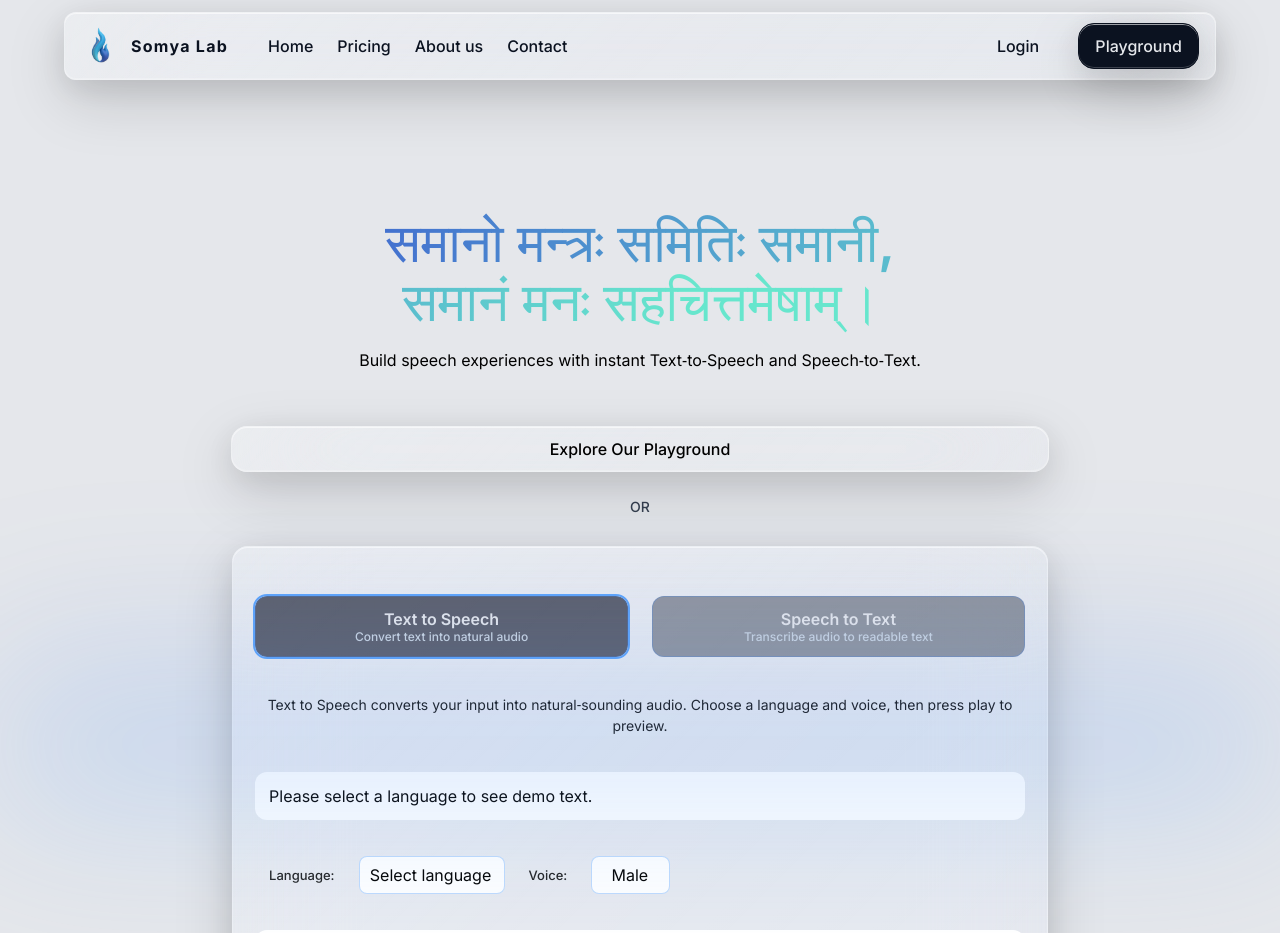
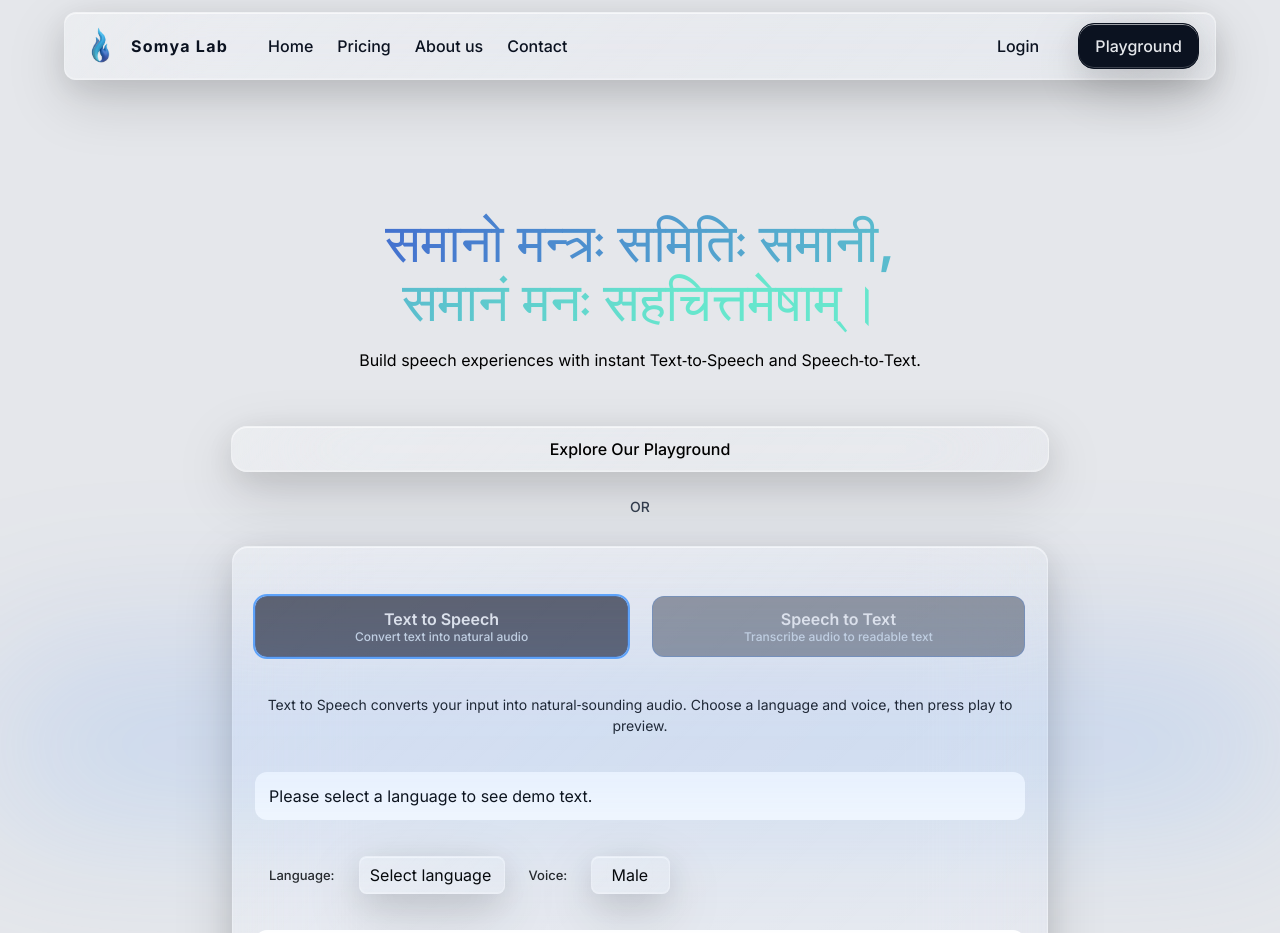
Before and after one commit to SomyaLab/tts-asr-platform, a React (Vite) app in the folder front-end/: page / in a window 1280 px wide. Shown: the top 933 px of the page. Built offline with nearby package versions, Linux system fonts and the light colour scheme; no server answers.

Commit message:
language btn changed

```diff
--- a/front-end/src/pages/Home.css
+++ b/front-end/src/pages/Home.css
@@ -261,9 +261,16 @@
 }
 
 .tts-select {
-  background: #ffffff;
-  color: #000000;
-  border: 1px solid rgba(96,165,250,0.4);
+  background: linear-gradient(
+    135deg,
+    rgba(30, 41, 59, 0.3) 0%,
+    rgba(15, 23, 42, 0.25) 50%,
+    rgba(30, 41, 59, 0.2) 100%
+  );
+  backdrop-filter: blur(var(--card-blur)) saturate(180%);
+  -webkit-backdrop-filter: blur(var(--card-blur)) saturate(180%);
+  border: 1px solid var(--card-border);
+  color: #e5e7eb;
   border-radius: 8px;
   padding: 8px 10px;
   min-width: 32px;
@@ -278,11 +285,99 @@
   padding-right: 12px;
   outline: none;
   text-align: center;
-  transition: background-color 0.2s ease;
-
+  transition: all 0.2s ease;
+  box-shadow:
+    var(--card-shadow-outer-1),
+    var(--card-shadow-outer-2),
+    var(--card-shadow-inset-top),
+    var(--card-shadow-inset-bottom);
 }
 
-.tts-select::-ms-expand { display: flex; background: #ffffff; }
+.tts-select:focus {
+  background: linear-gradient(
+    135deg,
+    rgba(30, 41, 59, 0.4) 0%,
+    rgba(15, 23, 42, 0.35) 50%,
+    rgba(30, 41, 59, 0.3) 100%
+  );
+}
+
+@media (prefers-color-scheme: light) {
+  .tts-select {
+    background: linear-gradient(
+      135deg,
+      rgba(255, 255, 255, 0.25) 0%,
+      rgba(255, 255, 255, 0.15) 50%,
+      rgba(255, 255, 255, 0.1) 100%
+    );
+    backdrop-filter: blur(var(--card-blur)) saturate(180%);
+    -webkit-backdrop-filter: blur(var(--card-blur)) saturate(180%);
+    border: 1px solid var(--card-border);
+    color: #000000;
+  }
+  .tts-select:focus {
+    background: linear-gradient(
+      135deg,
+      rgba(255, 255, 255, 0.35) 0%,
+      rgba(255, 255, 255, 0.25) 50%,
+      rgba(255, 255, 255, 0.2) 100%
+    );
+  }
+}
+
+.tts-select option {
+  background: linear-gradient(
+    135deg,
+    rgba(30, 41, 59, 0.95) 0%,
+    rgba(15, 23, 42, 0.9) 50%,
+    rgba(30, 41, 59, 0.95) 100%
+  );
+  color: #e5e7eb;
+  padding: 8px 10px;
+}
+
+.tts-select option:checked,
+.tts-select option:hover {
+  background: linear-gradient(
+    135deg,
+    rgba(30, 41, 59, 1) 0%,
+    rgba(15, 23, 42, 0.95) 50%,
+    rgba(30, 41, 59, 1) 100%
+  );
+  color: #ffffff;
+}
+
+@media (prefers-color-scheme: light) {
+  .tts-select option {
+    background: linear-gradient(
+      135deg,
+      rgba(255, 255, 255, 0.95) 0%,
+      rgba(255, 255, 255, 0.9) 50%,
+      rgba(255, 255, 255, 0.95) 100%
+    );
+    color: #000000;
+  }
+  .tts-select option:checked,
+  .tts-select option:hover {
+    background: linear-gradient(
+      135deg,
+      rgba(255, 255, 255, 1) 0%,
+      rgba(255, 255, 255, 0.95) 50%,
+      rgba(255, 255, 255, 1) 100%
+    );
+    color: #000000;
+  }
+}
+
+.tts-select::-ms-expand {
+  display: flex;
+  background: linear-gradient(
+    135deg,
+    rgba(30, 41, 59, 0.3) 0%,
+    rgba(15, 23, 42, 0.25) 50%,
+    rgba(30, 41, 59, 0.2) 100%
+  );
+}
 
 .transcribe-btn-home {
   padding: 8px 16px;
```
